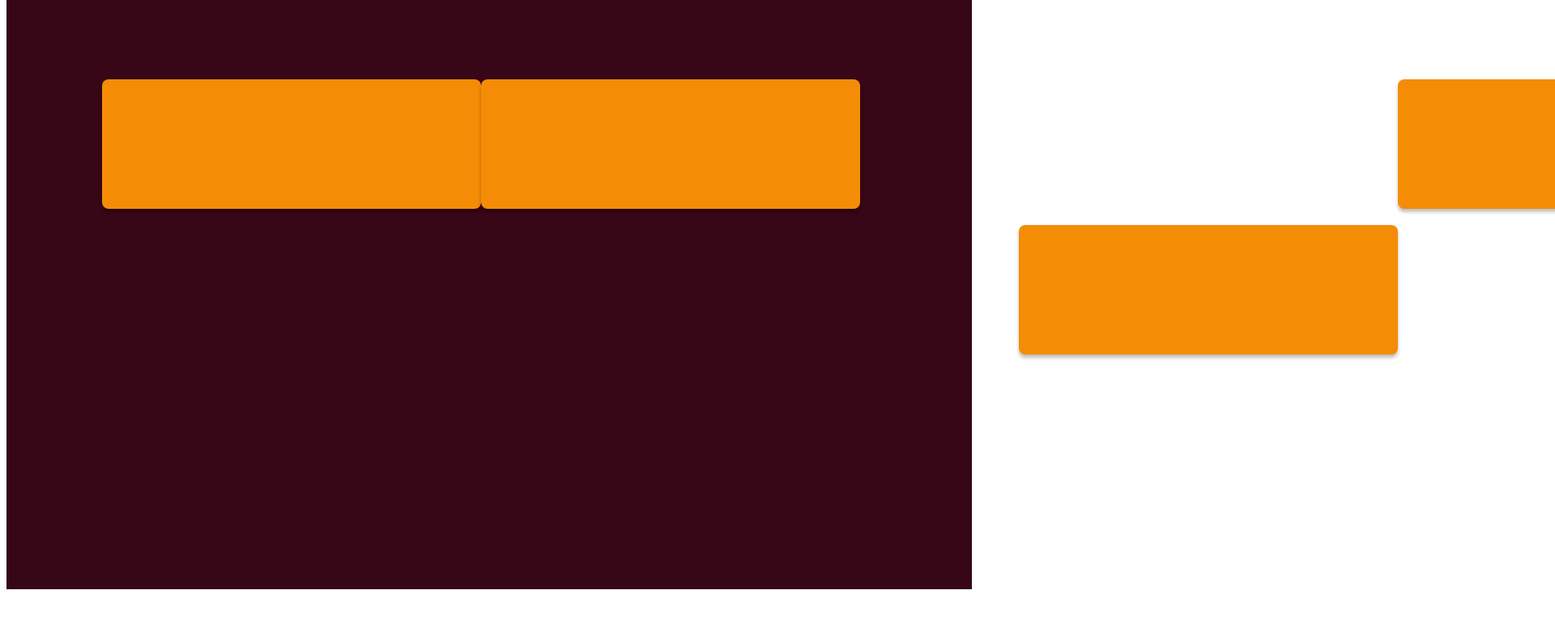
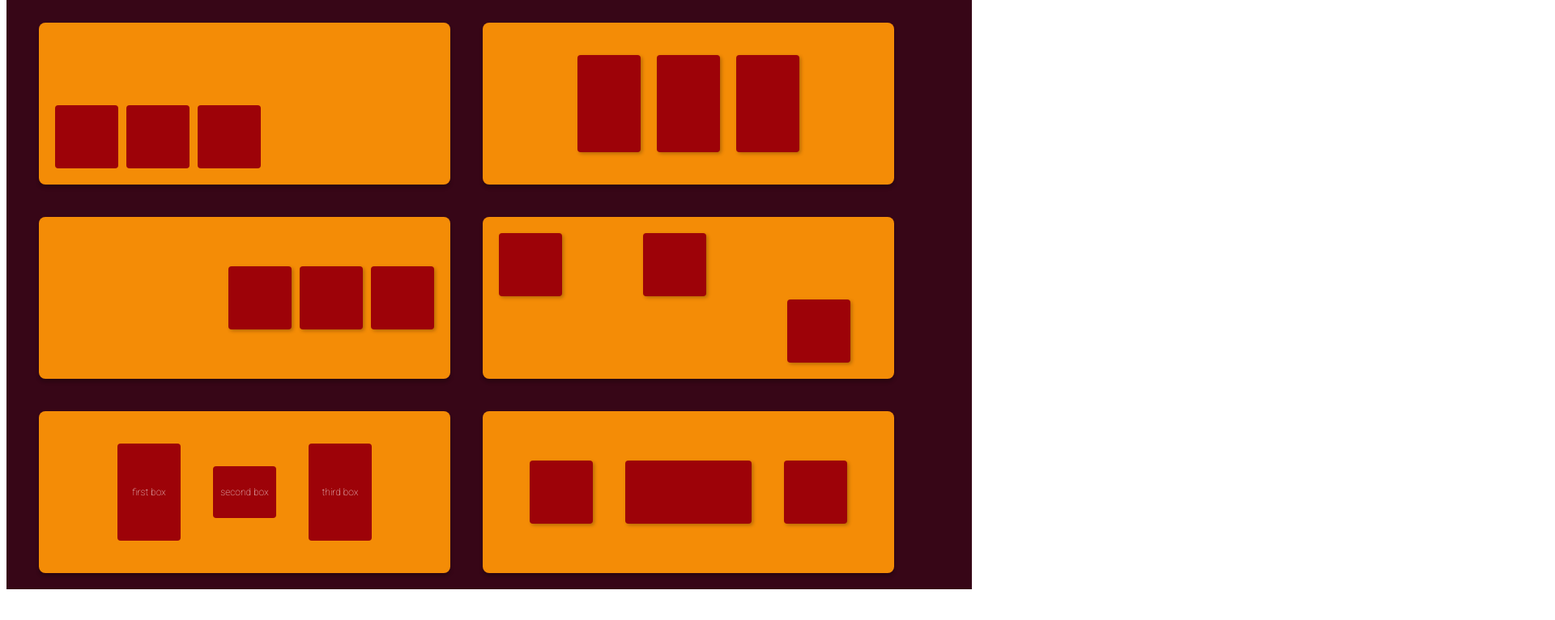
Before and after one commit to sucadaden/flexbox, a plain HTML site: page index.html in a window 1280 px wide. Shown: the part 20-786 px from the top of the page at 81% size, 1920 px wide, since content can reach past the window. Drawn offline with Linux system fonts and the light colour scheme.

Commit message:
new changes added

```diff
--- a/index.html
+++ b/index.html
@@ -3,18 +3,52 @@
 <head>
     <meta charset="UTF-8">
     <meta name="viewport" content="width=device-width, initial-scale=1.0">
+    <link rel="preconnect" href="https://fonts.googleapis.com">
+    <link rel="preconnect" href="https://fonts.gstatic.com" crossorigin>
+    <link href="https://fonts.googleapis.com/css2?family=Roboto:wght@100&display=swap" rel="stylesheet">
     <link rel="stylesheet" href="styles/index.css">
     <title>flexbox example</title>
 </head>
 <body>
     <div class="container">
-        <style justify-content: scroll-padding-inline-start: auto; ;></style>
-      <div class="rectangle-1"rectangle 1></div>
-      <div class="rectangle-2"rectangle 2></div>
-      <div class="rectangle-3"rectangle 3></div>
-      <div class="rectangle-4"rectangle 4></div>
-      <div class="rectangle-5"rectangle 5></div>
-      <div class="rectangle-6"rectangle 6></div>
+        <div class="rectangle-1">
+            <div class="first-box"></div>
+            <div class="first-box"></div>
+            <div class="first-box"></div>
+        </div>
+
+        <div class="rectangle-2">
+            <div class="second-box"></div>
+            <div class="second-box"></div>
+            <div class="second-box"></div>
+        </div>
+
+        <div class="rectangle-3">
+            <div class="third-box"></div>
+            <div class="third-box"></div>
+            <div class="third-box"></div>
+        </div>
+
+        <div class="rectangle-4">
+            <div class="fourth-box"></div>
+            <div class="fourth-box"></div>
+            <div class="fourth-box-down"></div>
+        </div>
+
+
+        <div class="rectangle-5">
+            <div class="fifth-box">first box</div>
+            <div class="fifth-box-middle">second box</div>
+            <div class="fifth-box">third box</div>
+        </div>
+
+        <div class="rectangle-6">
+            <div class="sixth-box"></div>
+            <div class="sixth-box-middle"></div>
+            <div class="sixth-box"></div>
+        </div>
+
+    </div>
 
 
 </body>
--- a/styles/index.css
+++ b/styles/index.css
@@ -1,10 +1,11 @@
 
 .container {
+    flex-wrap: wrap;
     background-color: #370617;
     width: 1152px;
     height: 700px;
     padding: 20px;
-    display: flex
+    display: flex;
 
 
 }
@@ -18,10 +19,29 @@
     width: 468px;
     height: 160px;
     flex-shrink: 0;
-    margin-top: 90px;
-    margin-left: 98px;
+    margin: 20px;
+    padding: 20px;
+    display: flex;
+    gap: 10px;
+
+
+
+
 
 }
+
+.first-box {
+    border-radius: 4px;
+    background: #9D0208;
+    width: 78px;
+    height: 78px;
+    flex-shrink: 0;
+    align-self: flex-end;
+
+
+
+}
+
 
 .rectangle-2 {
     border-radius: 8px;
@@ -30,11 +50,27 @@
     width: 468px;
     height: 160px;
     flex-shrink: 0;
-    margin-top: 90px;
-    margin-right: 98px;
+    margin: 20px;
+    padding: 20px;
+    display: flex;
+    align-items: center;
+    justify-content: center;
+    gap: 20px;
+
+}
+
+.second-box {
+    border-radius: 4px;
+    background: #9D0208;
+    box-shadow: 2px 2px 4px 0px rgba(0, 0, 0, 0.25);
+    width: 78px;
+    height: 120px;
+    flex-shrink: 0;
+    flex-direction: row;
+
+}
 
 
-}
 
 .rectangle-3 {
     border-radius: 8px;
@@ -43,10 +79,29 @@
     width: 468px;
     height: 160px;
     flex-shrink: 0;
-    margin-top: 270px;
-    margin-left: 98px;
+    margin: 20px;
+    padding: 20px;
+    display: flex;
+    align-items: center;
+    justify-content: flex-end;
+    gap: 10px;
+
 
 }
+
+.third-box {
+    border-radius: 4px;
+    background: #9D0208;
+    box-shadow: 2px 2px 4px 0px rgba(0, 0, 0, 0.25);
+    width: 78px;
+    height: 78px;
+    flex-shrink: 0;
+
+
+}
+
+
+
 
 .rectangle-4 {
     border-radius: 8px;
@@ -55,11 +110,35 @@
     width: 468px;
     height: 160px;
     flex-shrink: 0;
-    flex-flow: row wrap;
-    justify-content: flex-end;
-    align-items: flex-end;
-    margin-top: 90px;
-    margin-right: 98px;
+    margin: 20px;
+    padding: 20px;
+    display: flex;
+    align-self: flex-start;
+    justify-content: flex-start;
+    gap: 100px;
+}
+
+.fourth-box {
+    border-radius: 4px;
+    background: #9D0208;
+    box-shadow: 2px 2px 4px 0px rgba(0, 0, 0, 0.25);
+    width: 78px;
+    height: 78px;
+    flex-shrink: 0;
+    align-self: flex-start;
+
+}
+
+.fourth-box-down {
+    border-radius: 4px;
+    background: #9D0208;
+    box-shadow: 2px 2px 4px 0px rgba(0, 0, 0, 0.25);
+    width: 78px;
+    height: 78px;
+    flex-shrink: 0;
+   align-self: flex-end;
+
+
 }
 
 .rectangle-5 {
@@ -69,6 +148,46 @@
     width: 468px;
     height: 160px;
     flex-shrink: 0;
+    margin: 20px;
+    padding: 20px;
+    display: flex;
+    align-items: center;
+    justify-content: center;
+    text-align: center;
+    gap: 40px;
+    color: #FFF;
+    font-family: 'Roboto', sans-serif;
+    font-size: 12px;
+    font-style: normal;
+    font-weight: 400;
+    line-height: normal;
+
+
+}
+
+.fifth-box {
+    border-radius: 4px;
+    background: #9D0208;
+    width: 78px;
+    height: 120px;
+    flex-shrink: 0;
+    display: flex;
+    align-items: center;
+    justify-content: center;
+
+
+}
+
+.fifth-box-middle {
+    border-radius: 4px;
+    background: #9D0208;
+    width: 78px;
+    height: 64px;
+    flex-shrink: 0;
+    display: flex;
+    align-items: center;
+    justify-content: center;
+
 }
 
 .rectangle-6 {
@@ -78,4 +197,30 @@
     width: 468px;
     height: 160px;
     flex-shrink: 0;
+    margin: 20px;
+    padding: 20px;
+    display: flex;
+    align-items: center;
+    justify-content: center;
+    gap: 40px;
+
 }
+
+.sixth-box {
+    border-radius: 4px;
+    background: #9D0208;
+    box-shadow: 2px 2px 4px 0px rgba(0, 0, 0, 0.25);
+    width: 78px;
+    height: 78px;
+    flex-shrink: 0;
+}
+
+.sixth-box-middle {
+    border-radius: 4px;
+    background: #9D0208;
+    box-shadow: 2px 2px 4px 0px rgba(0, 0, 0, 0.25);
+    width: 156px;
+    height: 78px;
+    flex-shrink: 0;
+
+}
```
